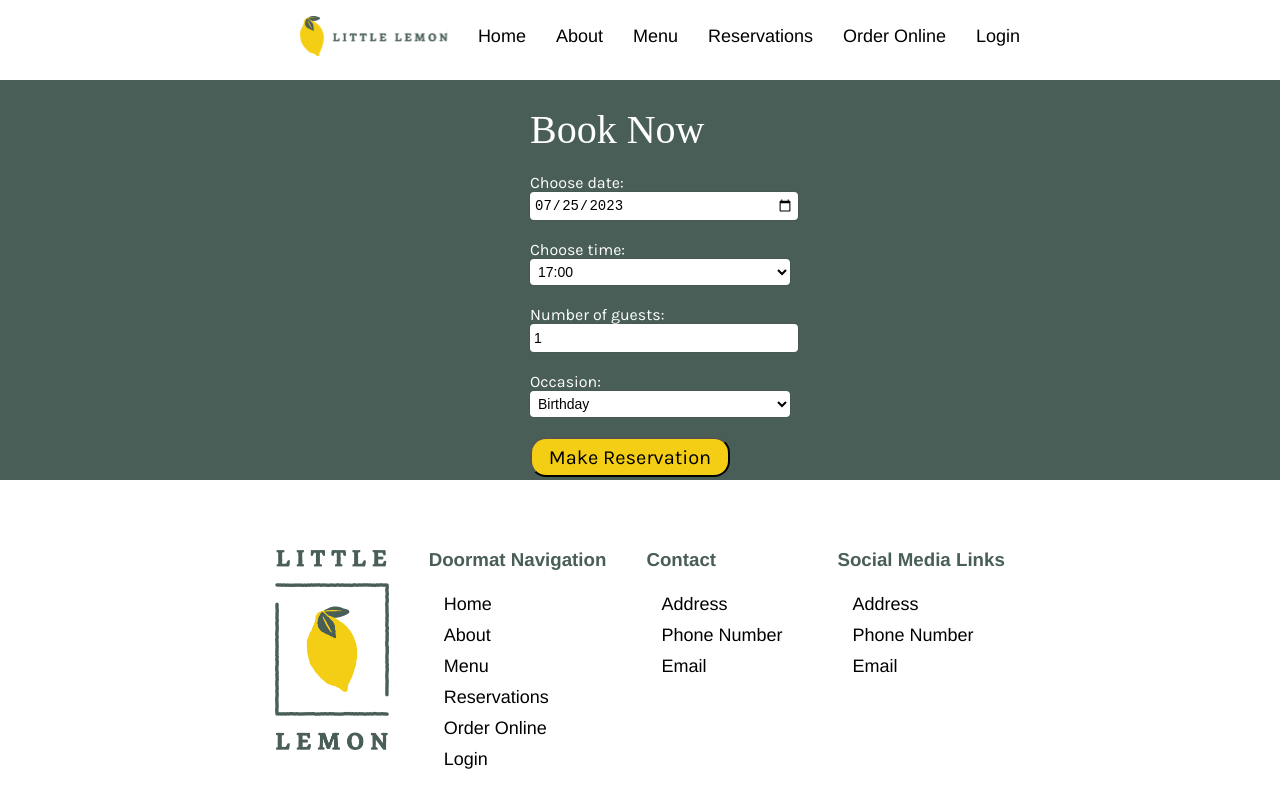
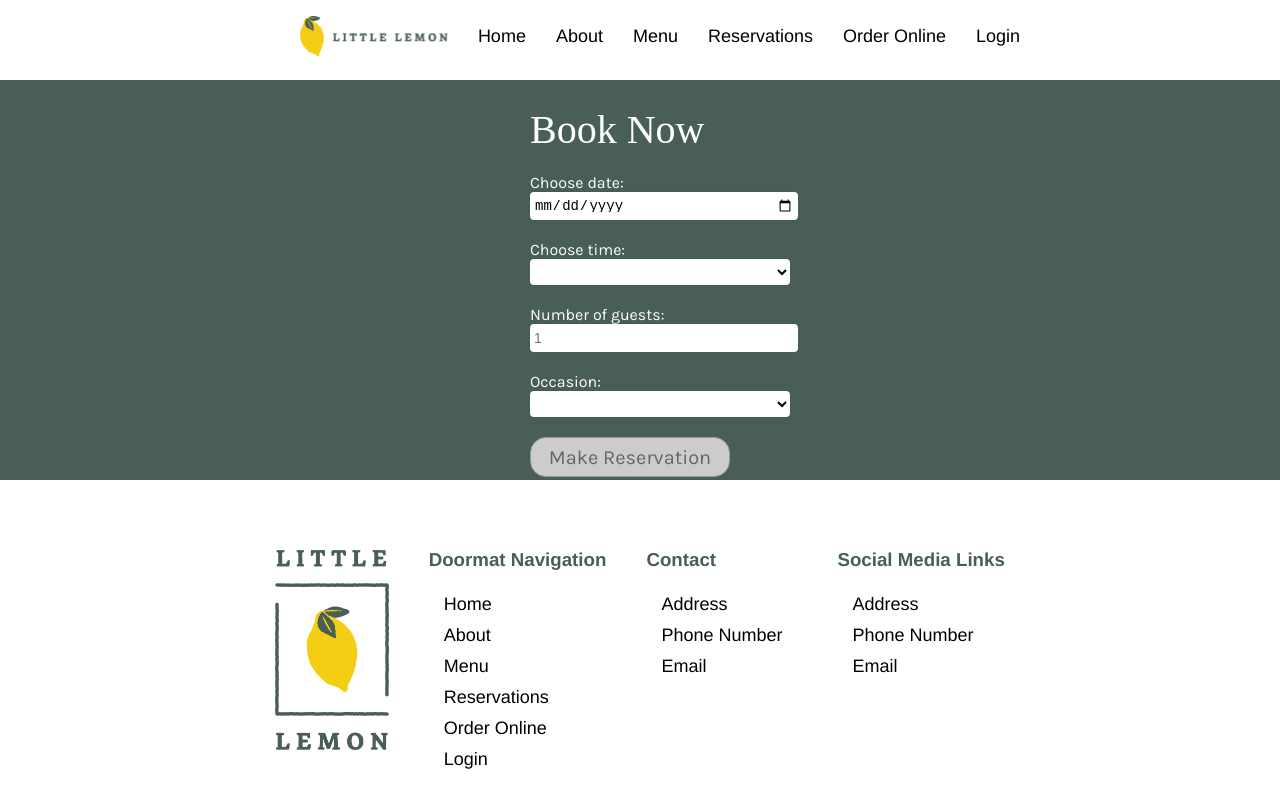
Before and after one commit to Shambo21/capsotne-project, a React (Create React App) app: page /reservations in a window 1280 px wide. Built offline with nearby package versions, Linux system fonts and the light colour scheme; a web font is replaced by a local one.

Commit message:
Resolved issues with form submission and tests

```diff
--- a/src/App.css
+++ b/src/App.css
@@ -228,6 +228,13 @@ select {
   cursor: pointer;
   background-color: #EE9972;
 }
+.primary-button:disabled,
+.primary-button[disabled]{
+  cursor: not-allowed;
+  border: 1px solid #999999;
+  background-color: #cccccc;
+  color: #666666;
+}
 
 #reservation-form {
   font-size: 16px;
--- a/src/components/API.js
+++ b/src/components/API.js
@@ -32,7 +32,7 @@ export const fetchAPI =  (date) => {
     })
 }
 
-export const submitAPI = async (data) => {
+export const submitAPI = (data) => {
 
     //await timeout(2000)
     const timeAvailable = tableMap[data.resDate].some(item => item.value === data.resTime)
--- a/src/components/BookingForm.js
+++ b/src/components/BookingForm.js
@@ -8,10 +8,10 @@ const BookingForm = (props) => {
     const now = new Date();
     const today = formatDates(now)
 
-    const [guests, setGuests] = useState(1);
+    const [guests, setGuests] = useState();
     const [resTime, setResTime] = useState('');
-    const [occasion, setOccasion] = useState('Birthday');
-    const [date, setDate] = useState(today);
+    const [occasion, setOccasion] = useState('');
+    const [date, setDate] = useState();
     const { state, dispatch } = useContext(MainContext);
 
 
@@ -19,11 +19,8 @@ const BookingForm = (props) => {
         setDate(state.date)
     }, [state.date])
 
-    if (!date) setDate(today)
-
     const handleSubmit = (e) => {
         e.preventDefault();
-        console.log("Reservation has been made")
         const submitVal = {
             resDate: date,
             resTime: resTime,
@@ -31,25 +28,43 @@ const BookingForm = (props) => {
             occasion: occasion
         }
         const { submitForm } = props;
-        submitForm(submitVal)
+        //setDate('')
+        submitForm(submitVal);
     }
 
+    const checkform = () => {
+        var cansubmit = true;
+        if (!date || !resTime || !guests || !occasion) cansubmit = false
+        if (cansubmit) {
+            document.getElementById('reservation-button').disabled = false;
+        }
+    }
     return (
         <form id="reservation-form" onSubmit={handleSubmit} className='subtext'>
             <ul className='vert-list'>
                 <li className='subheader'>Book Now</li>
                 <li>
-                    <label htmlFor="res-date">Choose date: </label>
+                    <label htmlFor="res-date" >Choose date: </label>
                     <input
                         type="date"
                         id="res-date"
-                        defaultValue={date}
+                        data-testid="res-date"
+                        aria-label='reservation date'
+                        required
+                        onKeyUp={checkform()}
                         onChange={e => dispatch({ type: 'get-times', date: e.target.value })}
                     />
                 </li>
                 <li>
                     <label htmlFor="res-time">Choose time: </label>
-                    <select id="res-time" value={resTime} onChange={e => setResTime(e.target.value)}>
+                    <select
+                        id="res-time"
+                        value={resTime}
+                        aria-label='reservation time'
+                        required
+                        onKeyUp={checkform}
+                        onChange={e => setResTime(e.target.value)}>
+                        <option></option>
                         {!state.items ? <option></option> : state.items.map((item) => <option key={item.key} value={item.value}>{item.value}</option>)}
                     </select>
                 </li>
@@ -60,19 +75,28 @@ const BookingForm = (props) => {
                         placeholder="1"
                         min="1" max="10"
                         id="guests"
-                        value={guests}
+                        aria-label='number of guests'
+                        required
+                        onKeyUp={checkform}
                         onChange={e => setGuests(e.target.value)}
                     />
                 </li>
                 <li>
                     <label htmlFor="occasion">Occasion: </label>
-                    <select id="occasion" value={occasion} onChange={e => setOccasion(e.target.value)}>
+                    <select
+                        id="occasion"
+                        value={occasion}
+                        required
+                        onKeyUp={checkform}
+                        onChange={e => setOccasion(e.target.value)}>
+                        <option></option>
+                        <option value="Dinner">Just Dinner</option>
                         <option value='Birthday'>Birthday</option>
                         <option value='Anniversary'>Anniversary</option>
                     </select>
                 </li>
                 <li>
-                    <button id="reservation-button" className='primary-button' type="submit" >Make Reservation</button>
+                    <button id="reservation-button" className='primary-button' type="submit" disabled="disabled" aria-label="make reservation" >Make Reservation</button>
                 </li>
             </ul>
         </form>
--- a/src/components/Main.js
+++ b/src/components/Main.js
@@ -1,4 +1,4 @@
-import React, { useState, useReducer, useEffect, createContext } from 'react'
+import React, { useReducer, useEffect, createContext } from 'react'
 import { Routes, Route, useNavigate } from 'react-router-dom'
 import BookingPage from './BookingPage'
 import Hero from './Hero'
@@ -47,8 +47,12 @@ const Main = () => {
     const navigate = useNavigate();
     const submitForm = (data) =>{
 
-        if(submitAPI(data)){
+        if(submitAPI(data) === true){
+            console.log("Reservation has been made")
             navigate('/confirmation', {state:data})
+        }
+        else{
+            console.log('Was not able to make reservation at this time')
         }
 
     }
```
Also changed, not shown: 1 other file (tests, documents, lock files or other folders).
